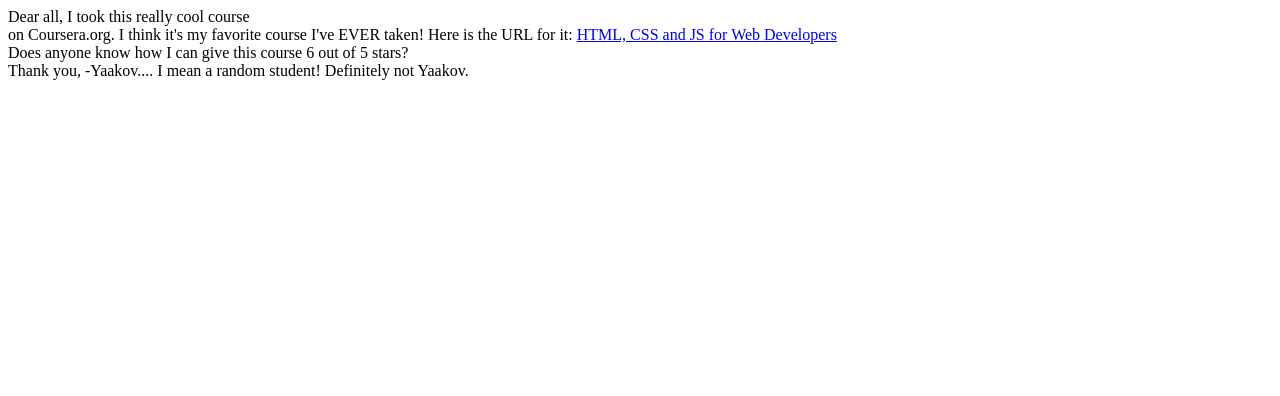
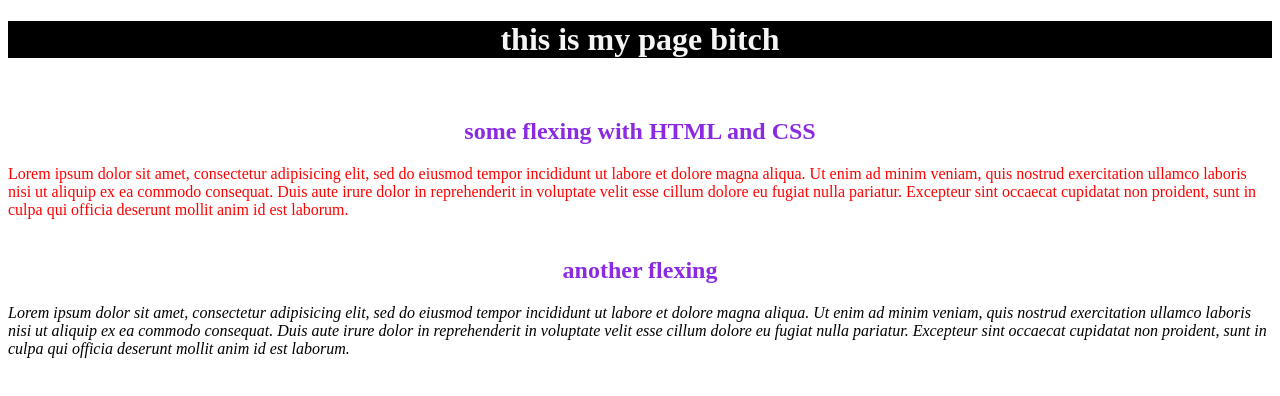
Before and after one commit to anasouassou/coursera-test, a plain HTML site: page site/index.html in a window 1280 px wide. Drawn offline with Linux system fonts and the light colour scheme.

Commit message:
hey thereeeee

```diff
--- a/site/index.html
+++ b/site/index.html
@@ -4,23 +4,42 @@
 	<meta charset="utf-8">
 	<meta name="viewport" content="width=device-width, initial-scale=1">
 	<title>Hello Coursera!</title>
+	<style>
+		.anas {
+			color: red;
+		}
+		h1 {
+			text-align: center;
+			background-color: black;
+			color: whitesmoke;
+		}
+		h2 {
+			text-align: center;
+			color: blueviolet;
+		}
+		#issam {
+			color: black;
+			font-style: italic;
+		}
+	</style>
 </head>
 <body>
-	<div>Dear all,
-<span>I took this really cool course
-</span></div>
-<span>on Coursera.org. I think it's
-my favorite course I've EVER taken!
-Here is the URL for it:
-</span>
-<a href="...">HTML, CSS and JS for Web Developers</a>
-<div>
-Does anyone know how I can give this course 6
-out of 5 stars?
-</div>
-<div>
-Thank you,
--Yaakov.... I mean a random student! Definitely not Yaakov.
-</div>
+	<h1>this is my page bitch</h1>
+	<br>
+	<h2>some flexing with HTML and CSS</h2>
+	<div class="anas">Lorem ipsum dolor sit amet, consectetur adipisicing elit, sed do eiusmod
+	tempor incididunt ut labore et dolore magna aliqua. Ut enim ad minim veniam,
+	quis nostrud exercitation ullamco laboris nisi ut aliquip ex&nbspea commodo
+	consequat. Duis aute irure dolor in reprehenderit in voluptate velit esse
+	cillum dolore eu fugiat nulla pariatur. Excepteur sint occaecat cupidatat non
+	proident, sunt in culpa qui officia deserunt mollit anim id est laborum.</div>
+	<br>
+	<h2>another flexing</h2>
+	<div id="issam">Lorem ipsum dolor sit amet, consectetur adipisicing elit, sed do eiusmod
+	tempor incididunt ut labore et dolore magna aliqua. Ut enim ad minim veniam,
+	quis nostrud exercitation ullamco laboris nisi ut aliquip ex ea commodo
+	consequat. Duis aute irure dolor in reprehenderit in voluptate velit esse
+	cillum dolore eu fugiat nulla pariatur. Excepteur sint occaecat cupidatat non
+	proident, sunt in culpa qui officia deserunt mollit anim id est laborum.</div>
 </body>
 </html>
```
